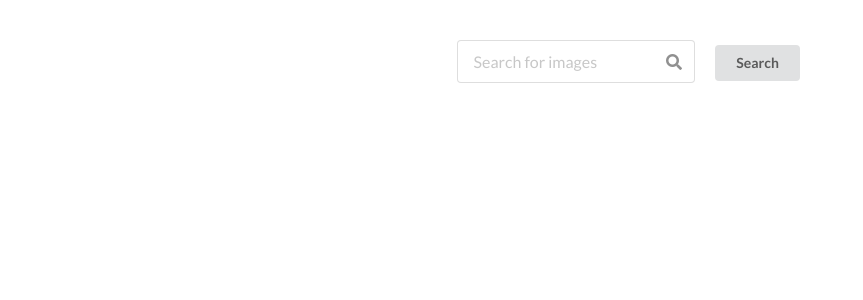
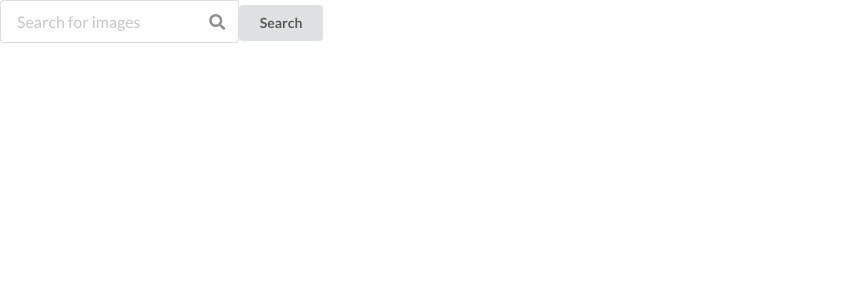
Before and after one commit to PauloBacelar/image-search, a React (Create React App) app: page / in a window 1280 px wide. Shown: the top 300 px of the page, without its empty margins (0-863 px from the left). Built offline with nearby package versions, Linux system fonts and the light colour scheme.

Commit message:
Importing css

```diff
--- a/src/App.css
+++ /dev/null
@@ -1,9 +0,0 @@
-.container {
-  display: flex;
-  justify-content: center;
-  margin-top: 40px;
-}
-
-.container div {
-  margin-right: 20px;
-}
--- a/src/components/App.js
+++ b/src/components/App.js
@@ -1,5 +1,5 @@
 import React from "react";
-import "../App.css";
+import "../styles/App.css";
 import Input from "./Input";
 
 class App extends React.Component {
--- a/src/components/Image.js
+++ b/src/components/Image.js
@@ -1,4 +1,5 @@
 import React from "react";
+import "../styles/Image.css";
 
 class Image extends React.Component {
   constructor(props) {
--- a/src/components/Input.js
+++ b/src/components/Input.js
@@ -2,6 +2,7 @@
 import React from "react";
 import unsplash from "../api/unsplash";
 import ImageList from "./ImageList";
+import "../styles/Input.css";
 
 class Input extends React.Component {
   constructor() {
```
